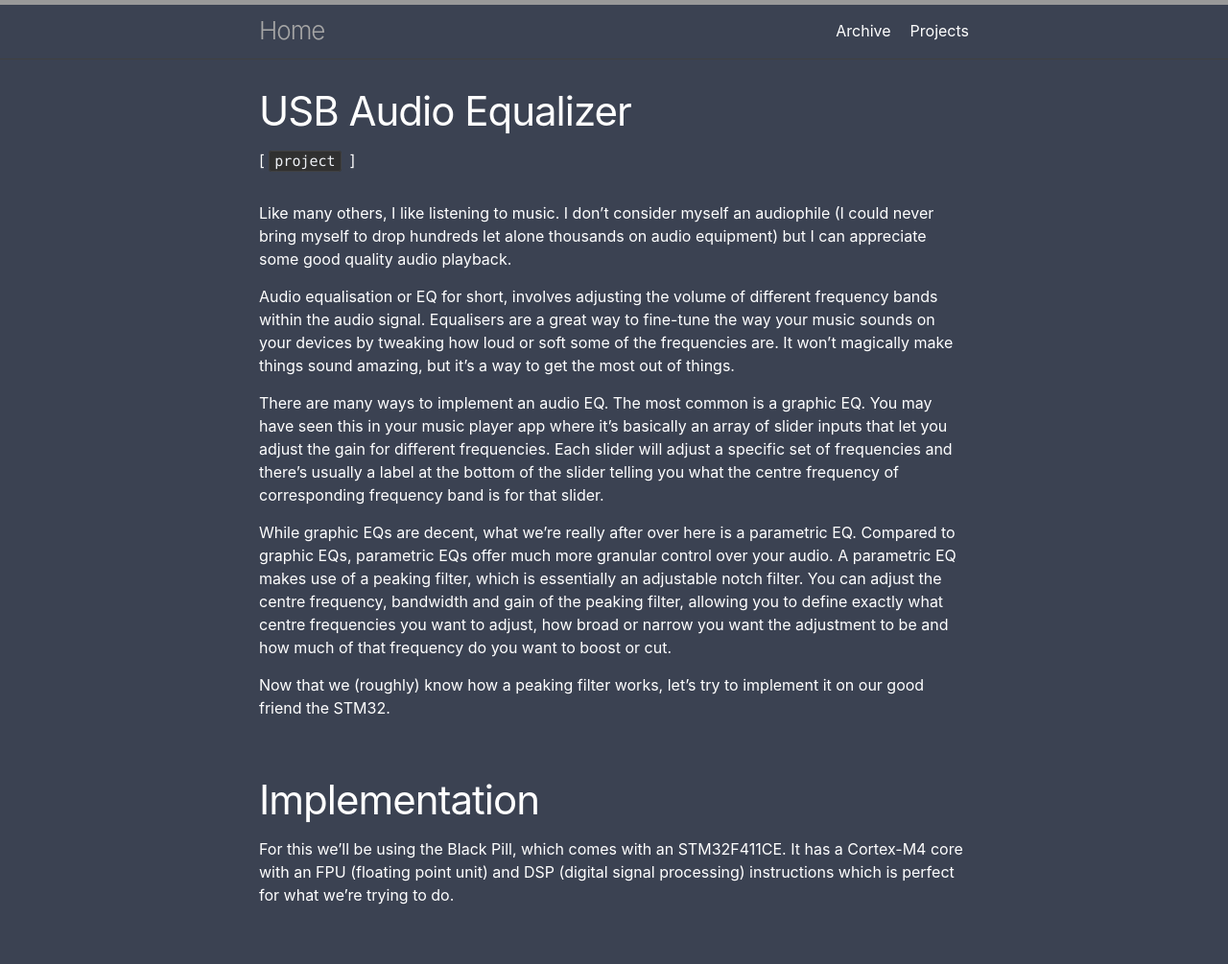
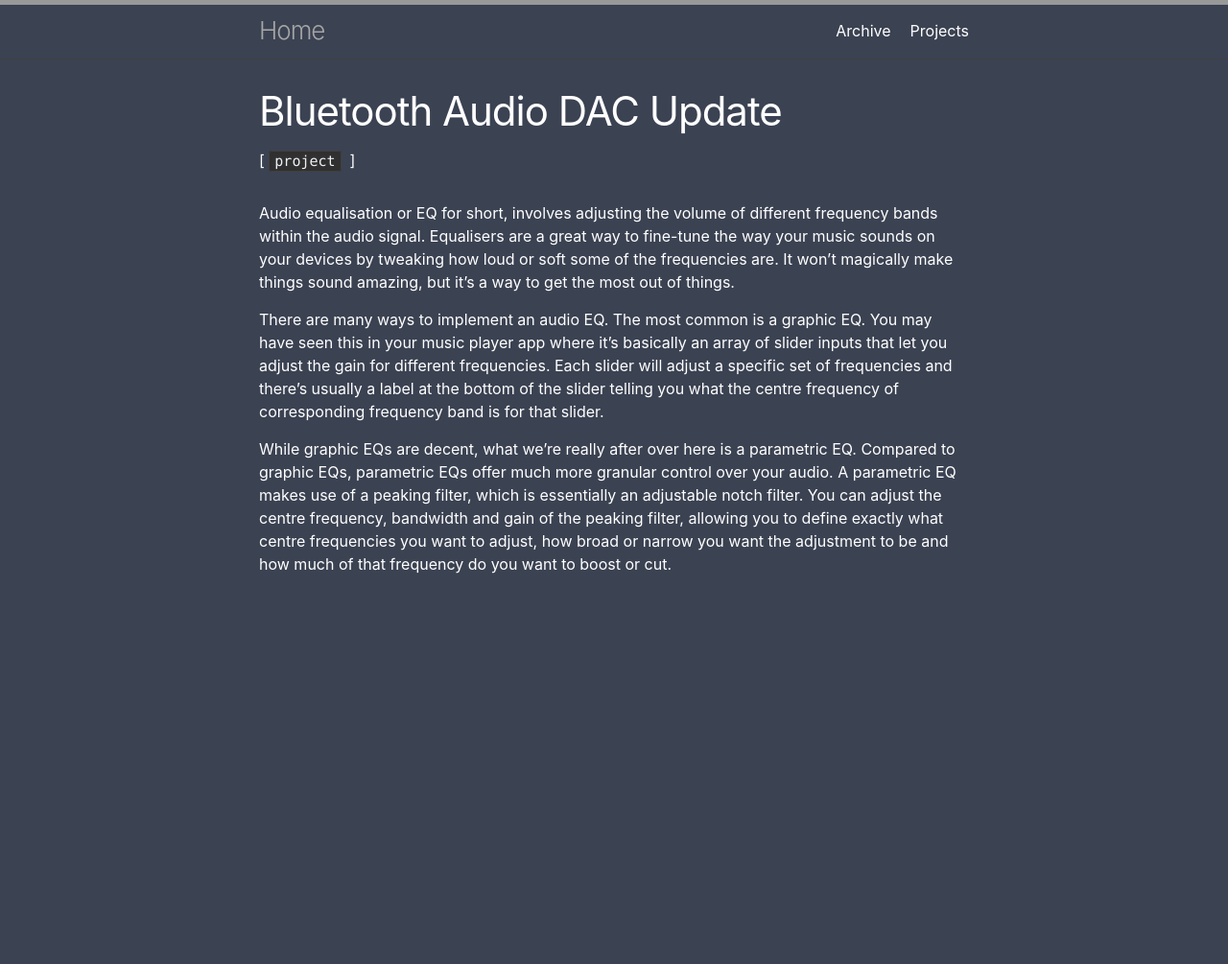
Before and after one commit to kw-ch/kw-ch.github.io, a Jekyll site: the page built from wip_project/bt_audio2.md, in a window 1280 px wide. Shown: the whole page at 96% size. Built offline with Jekyll 4.4.1, drawn with Linux system fonts in a browser that asks for light colours; after the commit the page ends 900 px from its top, so only the background shows below that.

Commit message:
project update +  title fix

```diff
--- a/wip_project/audio_eq.md
+++ b/wip_project/bt_audio2.md
@@ -1,20 +1,13 @@
 ---
-title: USB Audio Equalizer
-description: A USB Audio Equalizer based on an STM32
+title: Bluetooth Audio DAC Update
+description: Bringing new features to the Bluetooth Audio DAC
 layout: post
 tags:
   - project
 ---
-
-Like many others, I like listening to music. I don't consider myself an audiophile (I could never bring myself to drop hundreds let alone thousands on audio equipment) but I can appreciate some good quality audio playback.
 
 Audio equalisation or EQ for short, involves adjusting the volume of different frequency bands within the audio signal. Equalisers are a great way to fine-tune the way your music sounds on your devices by tweaking how loud or soft some of the frequencies are. It won't magically make things sound amazing, but it's a way to get the most out of things.
 
 There are many ways to implement an audio EQ. The most common is a graphic EQ. You may have seen this in your music player app where it's basically an array of slider inputs that let you adjust the gain for different frequencies. Each slider will adjust a specific set of frequencies and there's usually a label at the bottom of the slider telling you what the centre frequency of corresponding frequency band is for that slider.
 
 While graphic EQs are decent, what we're really after over here is a parametric EQ. Compared to graphic EQs, parametric EQs offer much more granular control over your audio. A parametric EQ makes use of a peaking filter, which is essentially an adjustable notch filter. You can adjust the centre frequency, bandwidth and gain of the peaking filter, allowing you to define exactly what centre frequencies you want to adjust, how broad or narrow you want the adjustment to be and how much of that frequency do you want to boost or cut.
-
-Now that we (roughly) know how a peaking filter works, let's try to implement it on our good friend the STM32.
-
-# Implementation
-For this we'll be using the Black Pill, which comes with an STM32F411CE. It has a Cortex-M4 core with an FPU (floating point unit) and DSP (digital signal processing) instructions which is perfect for what we're trying to do.
```
Also changed, not shown: _posts/2024-06-14-dsp2.md (+1 -1 lines), wip_project/bt_audio1.md (added, +64 -0 lines).
